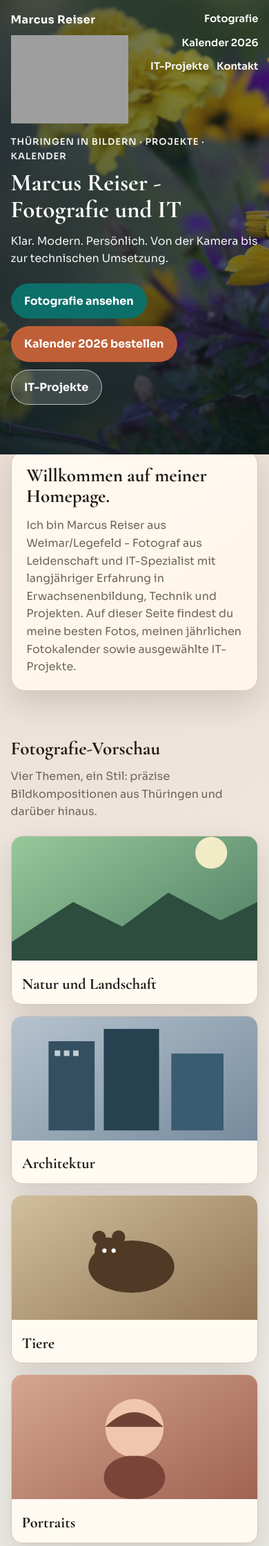
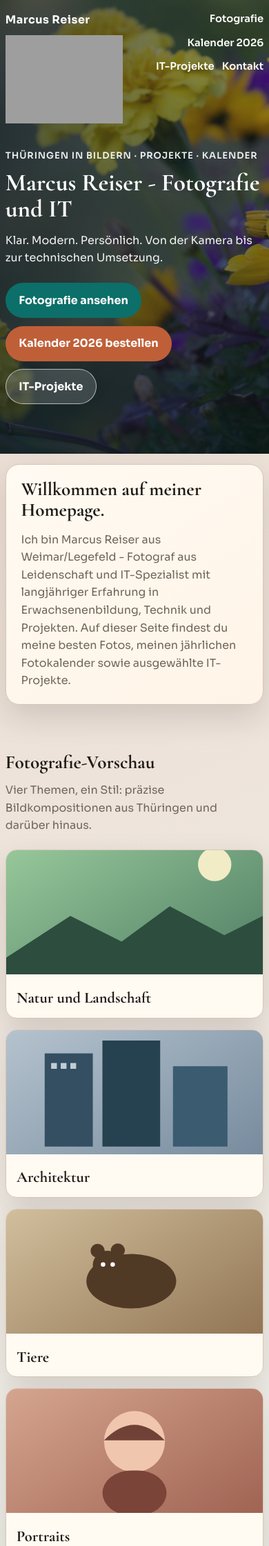
Before and after one commit to marcus39-web/homepage, a PHP site: page / in a window 390 px wide. Shown: the top 2242 px of the page at 69% size. Run offline with PHP 8.4, Linux system fonts and the light colour scheme; grey boxes are pictures that could not be loaded.

Commit message:
Intro-Bereich mit Abstand vom Hero getrennt

```diff
--- a/public/css/style.css
+++ b/public/css/style.css
@@ -44,7 +44,8 @@ h2 {
 }
 
 .wrap {
-  width: min(1120px, 92vw);
+  /* Breiter Container fuer ein flaechigeres, seitenfuellendes Layout. */
+  width: min(1480px, 96vw);
   margin: 0 auto;
 }
 
@@ -221,7 +222,7 @@ main section {
 }
 
 .intro {
-  margin-top: -1.5rem;
+  margin-top: 1.4rem;
   padding: 2.2rem;
   border: 1px solid var(--line);
   border-radius: 20px;
@@ -587,7 +588,7 @@ textarea:focus {
   }
 
   .intro {
-    margin-top: -0.4rem;
+    margin-top: 0.9rem;
     padding: 1.35rem;
   }
 }
```
